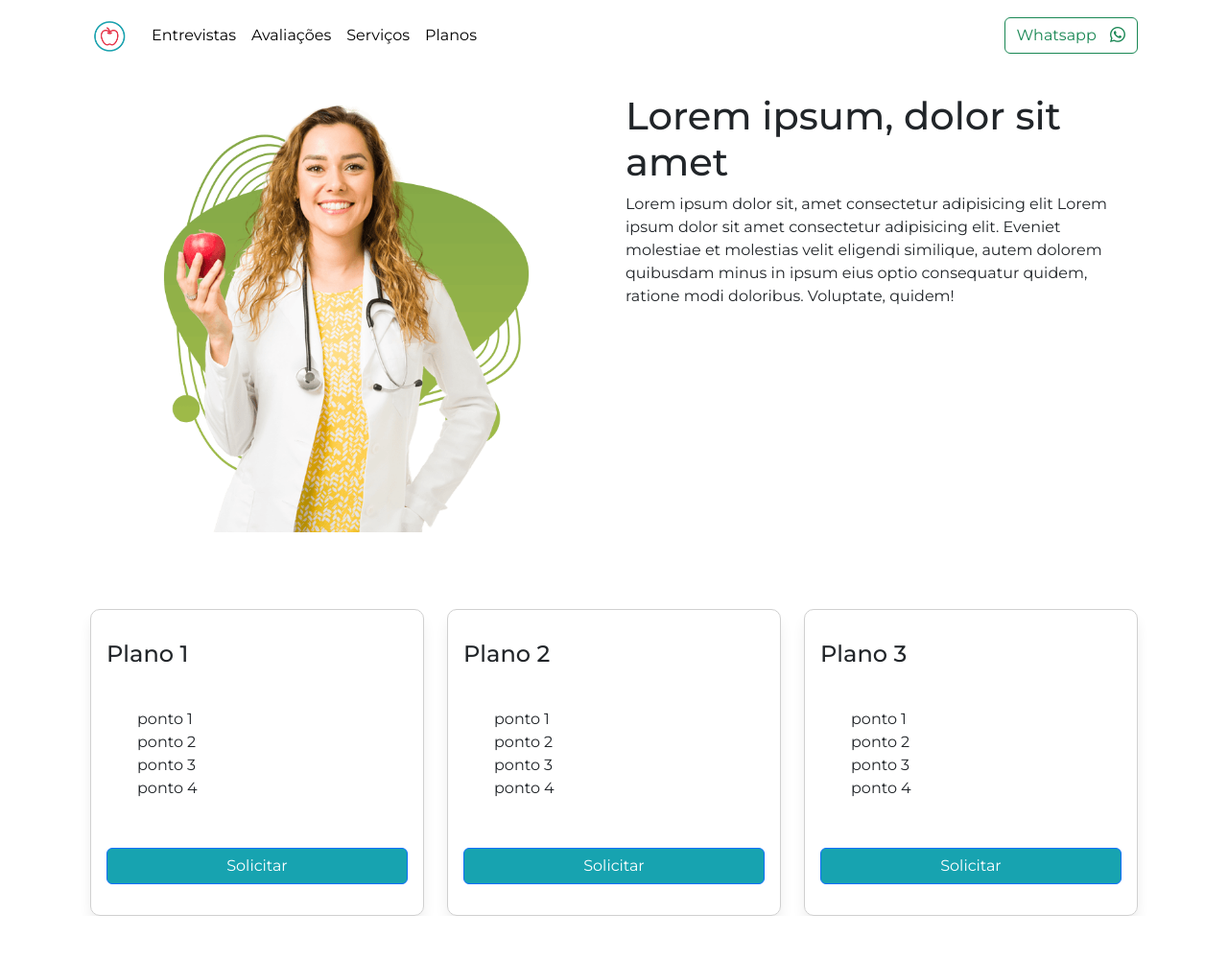
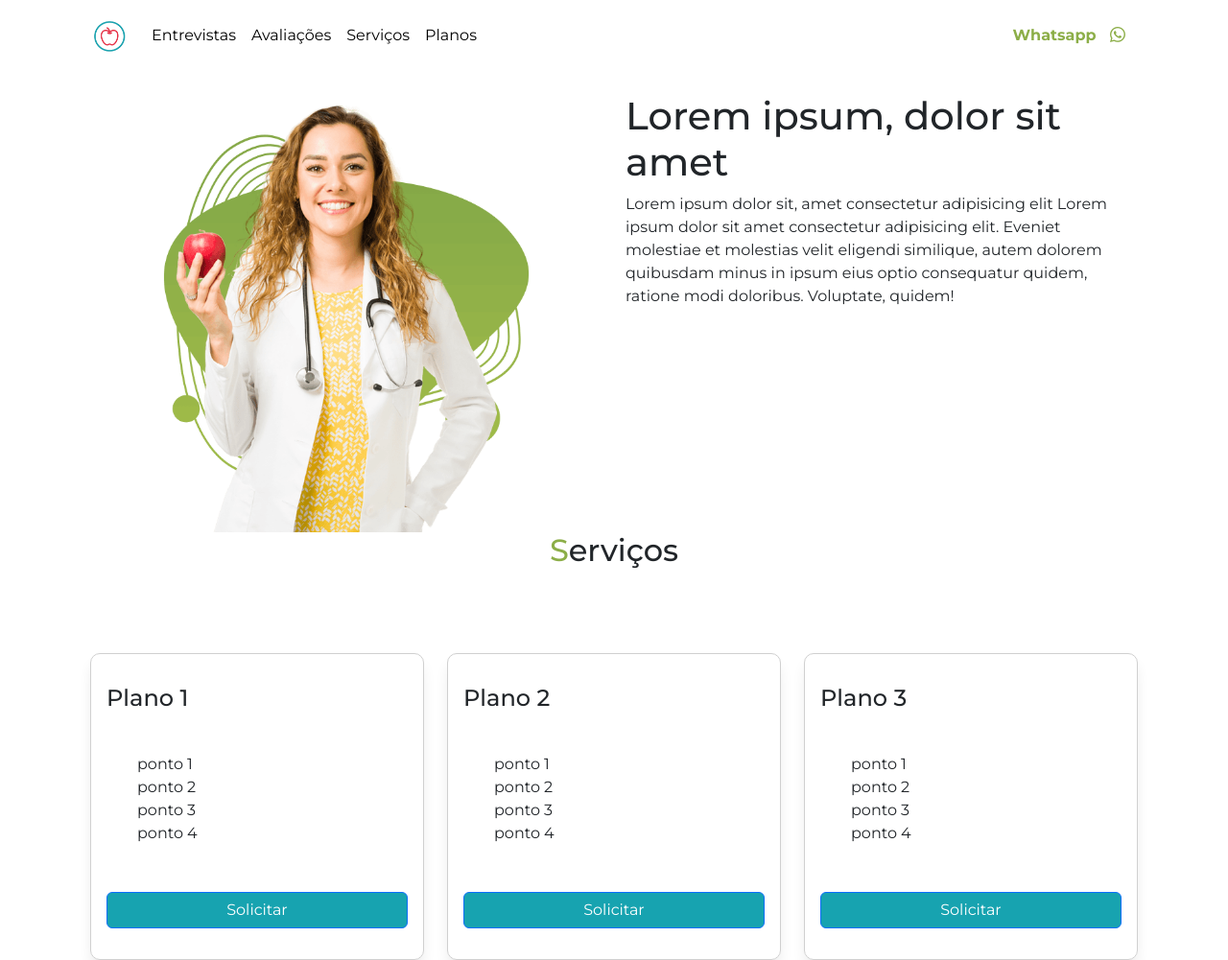
Before and after one commit to Andrei992-dev/LandPage_Nutri, a plain HTML site: page index.html in a window 1280 px wide. Shown: the whole page at 96% size. Before the commit the page ends 955 px from the top, so only its background shows below. Drawn offline with nearby package versions, Linux system fonts and the light colour scheme; a script that the page names is missing.

Commit message:
update_2

```diff
--- a/index.css
+++ b/index.css
@@ -16,3 +16,6 @@ li{
     height: 40vh;
     justify-content: space-between;
 }
+.btn-custom{
+    color: #8CAE48;
+}
--- a/index.html
+++ b/index.html
@@ -36,7 +36,7 @@
                     </ul>
                   </div>
                   <div>
-                    <a class="btn btn-outline-success">Whatsapp <i class="bi bi-whatsapp" style="margin-left: 10px;"></i></a>
+                    <a class="btn btn-custom" style="color: #8CAE48; font-weight: bold;">Whatsapp <i class="bi bi-whatsapp" style="margin-left: 10px;"></i></a>
                     <button class="navbar-toggler" type="button" data-bs-toggle="collapse" data-bs-target="#navbarNavDropdown" aria-controls="navbarNavDropdown" aria-expanded="false" aria-label="Toggle navigation">
                         <span class="navbar-toggler-icon"></span>
                   </div>
@@ -61,7 +61,11 @@
 
             </div>
         </section>
-        <section></section>
+        <section>
+            <div class="row">
+                <div class="text-center"><h2><span style="color: #8CAE48;">S</span>erviços</h2></div>
+            </div>
+        </section>
         <section>
             <div class="container-fluid">
                 <div class="row">
```
